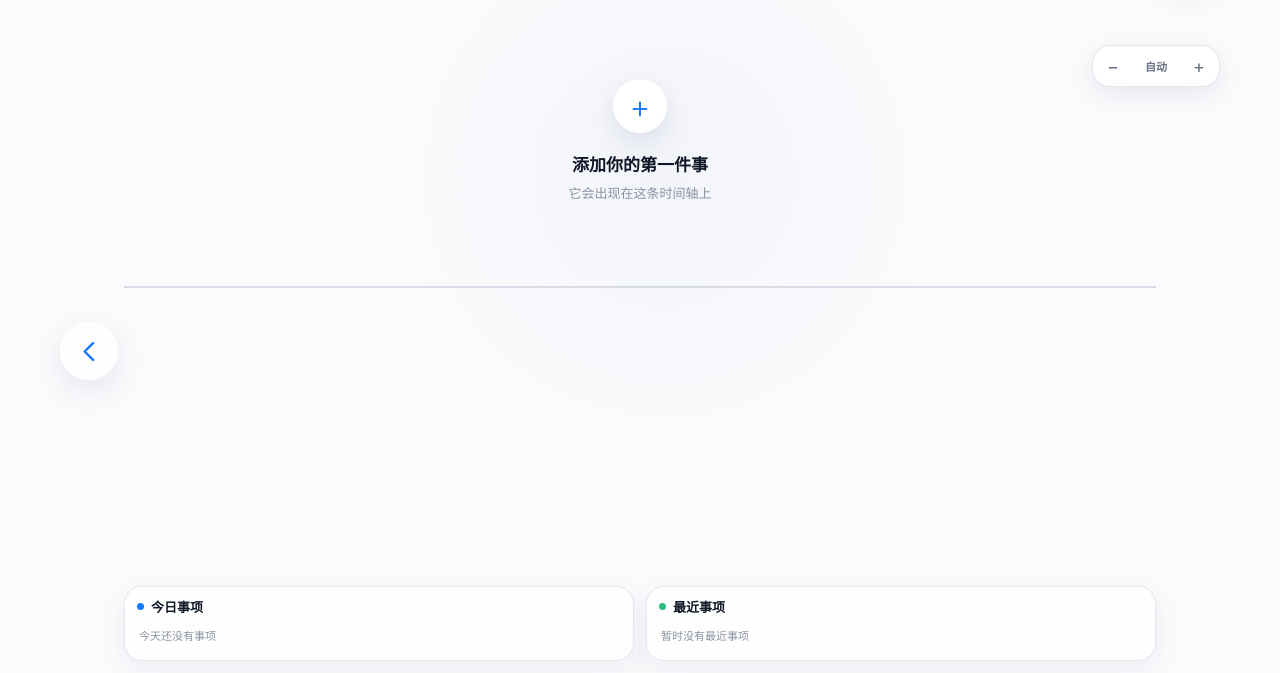
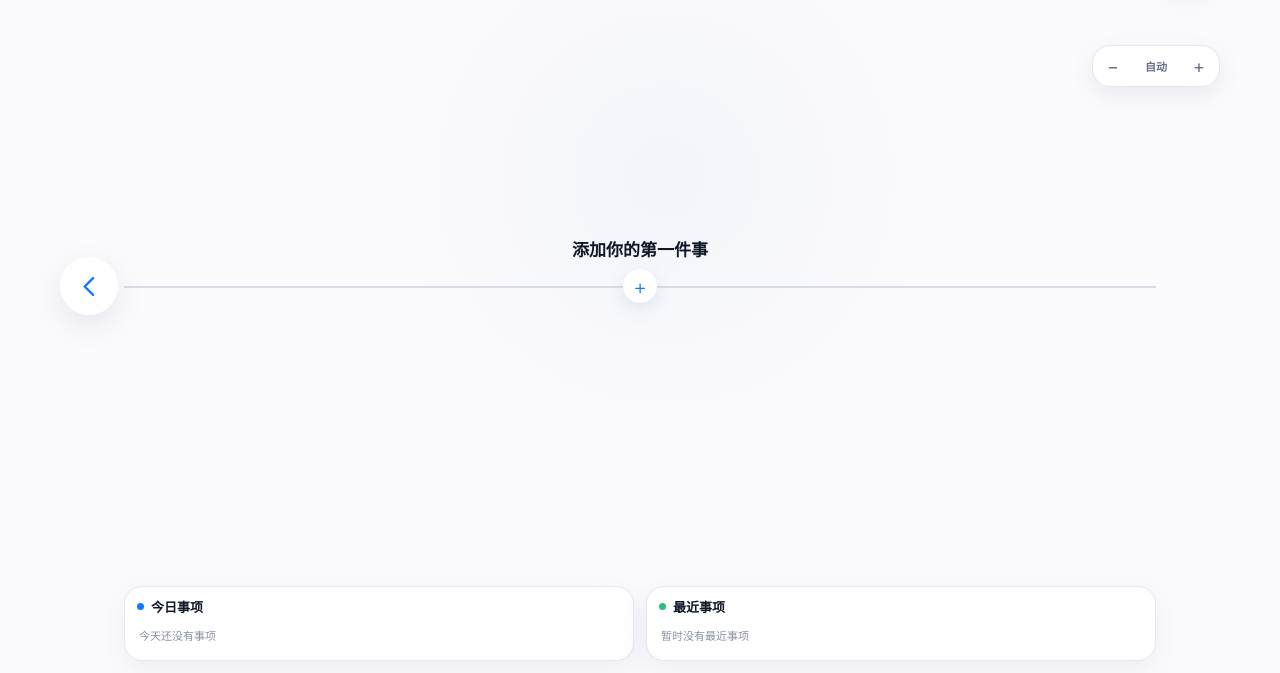
Before and after one commit to lijiamay9442-create/timeline-app, a plain HTML site: page index.html in a window 1280 px wide. Shown: the part 127-800 px from the top of the page. Drawn offline with Linux system fonts and the light colour scheme.

Commit message:
Add files via upload

```diff
--- a/app.js
+++ b/app.js
@@ -480,15 +480,18 @@
 }) {
   timeline.innerHTML = "";
   emptyState.classList.toggle("visible", displayedEvents.length === 0);
+  if (timeline === elements.timeline) {
+    elements.emptyAddButton.classList.toggle("visible", displayedEvents.length === 0);
+  }
 
   const emptyTitleElement = emptyState.querySelector("strong");
   const emptyTextElement = emptyState.querySelector("span");
   if (keyword && displayedEvents.length === 0) {
     emptyTitleElement.textContent = "没有找到相关事件";
-    emptyTextElement.textContent = "换一个关键词试试";
+    if (emptyTextElement) emptyTextElement.textContent = "换一个关键词试试";
   } else {
     emptyTitleElement.textContent = emptyTitle;
-    emptyTextElement.textContent = emptyText;
+    if (emptyTextElement) emptyTextElement.textContent = emptyText;
   }
 
   const pointEvents = displayedEvents.filter((event) => !isRangeEvent(event));
@@ -666,8 +669,11 @@
 function fitTimeline(timeline, scale) {
   const groups = [...timeline.querySelectorAll(".date-group")];
   const groupCount = groups.length;
-  if (!groupCount) return;
   const area = timeline.parentElement;
+  if (!groupCount) {
+    area.style.setProperty("--timeline-line-y", `${timeline.offsetTop + 50}px`);
+    return;
+  }
   const baseWidth = Number(timeline.dataset.baseWidth) || timeline.clientWidth;
   const effectiveScale = scale * manualZoom;
   timeline.style.width = `${baseWidth * manualZoom}px`;
--- a/index.html
+++ b/index.html
@@ -16,7 +16,7 @@
     <link rel="manifest" href="./manifest.webmanifest" />
     <link rel="icon" href="./icons/timeline-icon.svg" type="image/svg+xml" />
     <link rel="apple-touch-icon" href="./icons/timeline-180.png" />
-    <link rel="stylesheet" href="./styles.css?v=18" />
+    <link rel="stylesheet" href="./styles.css?v=28" />
   </head>
   <body>
     <div id="portraitGuard" class="portrait-guard" aria-hidden="true">
@@ -123,10 +123,16 @@
             </svg>
           </button>
           <div id="timeline" class="timeline"></div>
+          <button
+            id="emptyAddButton"
+            class="timeline-empty-add"
+            type="button"
+            aria-label="添加第一件事"
+          >
+            +
+          </button>
           <div id="emptyState" class="empty-state">
-            <button id="emptyAddButton" type="button">+</button>
             <strong>添加你的第一件事</strong>
-            <span>它会出现在这条时间轴上</span>
           </div>
 
           <aside class="event-overview" aria-label="事项概览">
@@ -280,6 +286,6 @@
       </article>
     </template>
 
-    <script src="./app.js?v=18"></script>
+    <script src="./app.js?v=28"></script>
   </body>
 </html>
--- a/styles.css
+++ b/styles.css
@@ -361,10 +361,6 @@
   margin: 6px 2px;
   color: var(--muted);
   font-size: 11px;
-}
-
-.current-page .empty-state {
-  top: 122px;
 }
 
 .timeline-area.zoomed {
@@ -779,14 +775,10 @@
   --range-color: var(--history-gray) !important;
 }
 
-.history-empty button {
-  display: none;
-}
-
 .empty-state {
   position: absolute;
   z-index: 2;
-  top: 245px;
+  top: 180px;
   left: 50%;
   display: none;
   width: 260px;
@@ -795,25 +787,35 @@
 }
 
 .empty-state.visible {
-  display: block;
+  display: grid;
+  grid-template-rows: 20px 18px;
+  gap: 2px;
+  align-items: center;
 }
 
-.empty-state button {
+.timeline-empty-add {
   position: absolute;
+  z-index: 4;
+  top: var(--timeline-line-y, 50%);
   left: 50%;
-  bottom: calc(100% + 18px);
-  width: 54px;
-  height: 54px;
+  display: none;
+  width: 34px;
+  height: 34px;
   margin: 0;
   color: var(--blue);
   border: 0;
   background: white;
   border-radius: 50%;
-  box-shadow: 0 10px 28px rgba(63, 84, 138, 0.14);
+  box-shadow: 0 6px 18px rgba(63, 84, 138, 0.13);
   cursor: pointer;
-  font-size: 32px;
+  font-size: 21px;
+  line-height: 1;
   font-weight: 300;
-  transform: translateX(-50%);
+  transform: translate(-50%, -50%);
+}
+
+.timeline-empty-add.visible {
+  display: block;
 }
 
 .empty-state strong,
@@ -822,13 +824,36 @@
 }
 
 .empty-state strong {
-  margin-bottom: 7px;
+  margin: 0;
   font-size: 17px;
+  line-height: 20px;
 }
 
 .empty-state span {
   color: var(--muted);
   font-size: 13px;
+  line-height: 18px;
+}
+
+@media (max-height: 520px) and (orientation: landscape) {
+  .empty-state {
+    top: 102px;
+  }
+}
+
+@media (max-width: 760px) and (max-height: 380px) and (orientation: landscape) {
+  .empty-state {
+    top: 112px;
+  }
+}
+
+.current-page .empty-state {
+  top: calc(var(--timeline-line-y, 50%) - 46px);
+  height: 20px;
+}
+
+.current-page .empty-state.visible {
+  display: block;
 }
 
 .editor-page {
```
